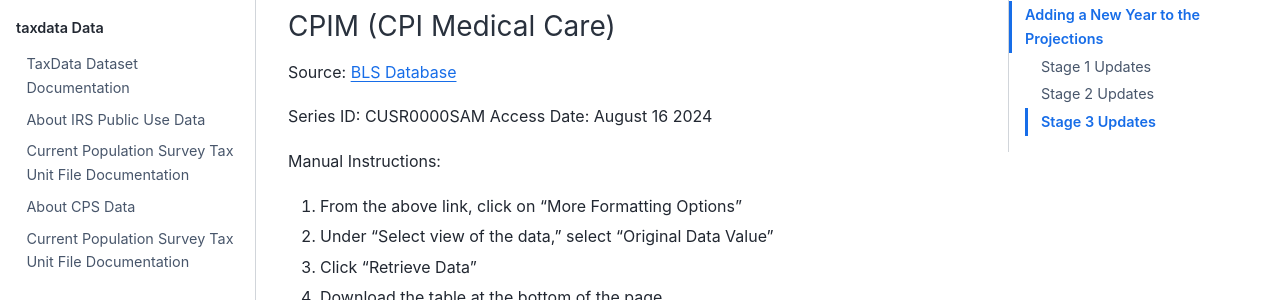
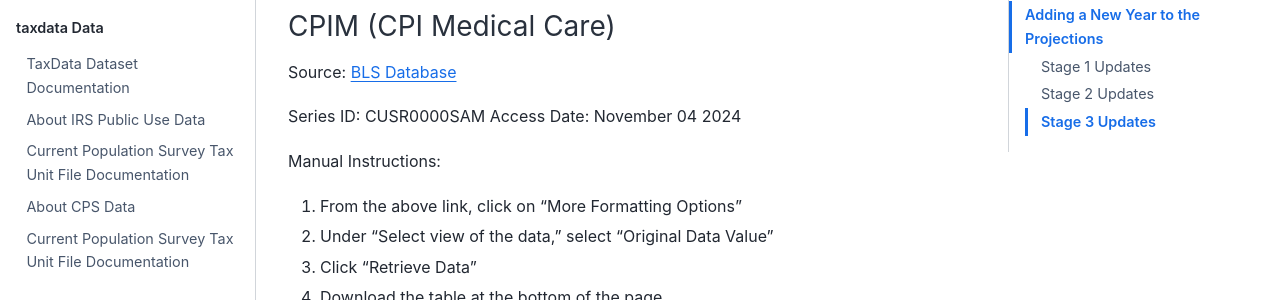
Before and after one commit to PSLmodels/taxdata, a Jupyter Book: the page built from docs/book/content/methods/CBO_Baseline_Updating_Instructions.md, in a window 1280 px wide and 900 px high, scrolled down 2732 px. Shown: the part 154-454 px from the top of the window. Built offline with Jupyter Book 1.0.4 settings and Sphinx 7.4.7 and the Sphinx Book theme 1.1.4, drawn with Linux system fonts in a browser that asks for light colours; pages that are not in the unit, such as notebooks, are missing from menus.

Commit message:
update new files from BLS update

```diff
--- a/docs/book/content/methods/CBO_Baseline_Updating_Instructions.md
+++ b/docs/book/content/methods/CBO_Baseline_Updating_Instructions.md
@@ -108,7 +108,7 @@ column of this table.
 Source: [BLS Database](http://data.bls.gov/timeseries/CUSR0000SAM?output_view=pct_1mth)
 
 Series ID: CUSR0000SAM
-Access Date: August 16 2024
+Access Date: November 04 2024
 
 Manual Instructions:
 
```
Also changed, not shown: 3 other files.
